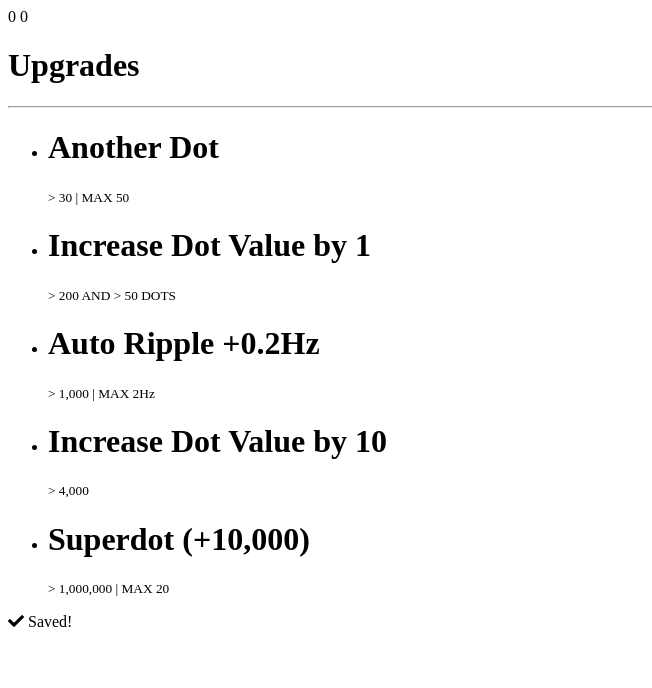
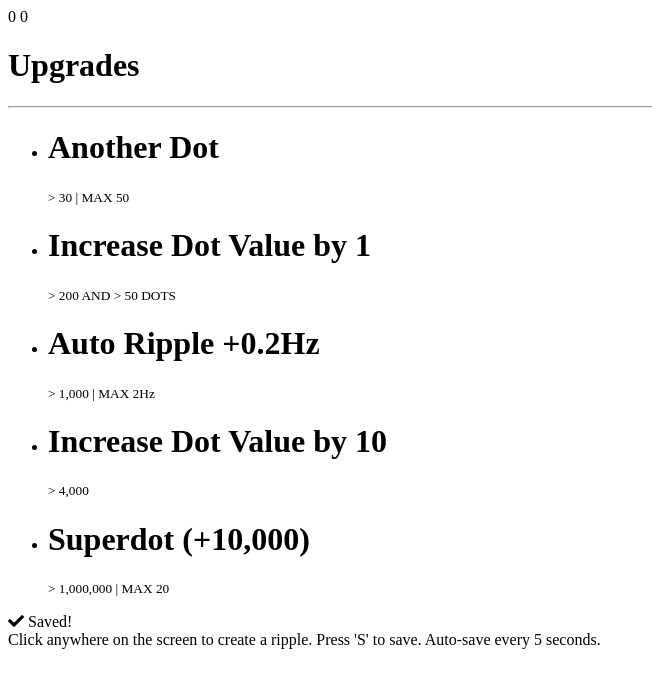
Before and after one commit to lfroms/ripple, a website: page src/index.html in a window 1280 px wide. Shown: the whole page, without its empty margins (0-652 px from the left). Drawn offline with Linux system fonts and the light colour scheme.

Commit message:
Add instructions

```diff
--- a/src/css/app.scss
+++ b/src/css/app.scss
@@ -197,3 +197,14 @@ r-upgrades {
     margin-top: 15px;
   }
 }
+
+.instructions {
+  bottom: 10px;
+  left: 10px;
+  position: fixed;
+
+  font-size: 0.8em;
+  font-family: "Roboto Mono";
+  font-weight: 300;
+  color: rgba(0, 0, 0, 0.5);
+}
--- a/src/index.html
+++ b/src/index.html
@@ -56,6 +56,10 @@
       <label>Saved!</label>
     </div>
 
+    <div class="instructions">
+      Click anywhere on the screen to create a ripple.  Press 'S' to save.  Auto-save every 5 seconds.
+    </div>
+
     <script type="text/javascript" src="./modules/js/jquery.js"></script>
     <script type="text/javascript" src="./modules/js/ripple.min.js"></script>
   </body>
--- a/src/js/app.js
+++ b/src/js/app.js
@@ -186,6 +186,8 @@ function setLabels() {
   document.title = `Total: ${Data.totalPoints}`;
   $('r-total').text(Data.totalPoints);
   $('r-current').text(Data.currentPoints);
+
+  if (Data.totalPoints > 100) $('.instructions').fadeOut(500);
 }
 
 function loop() {
```
